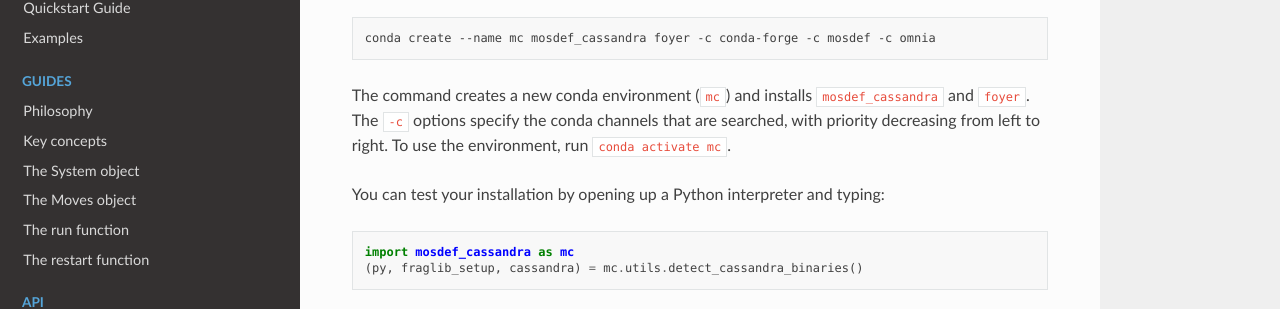
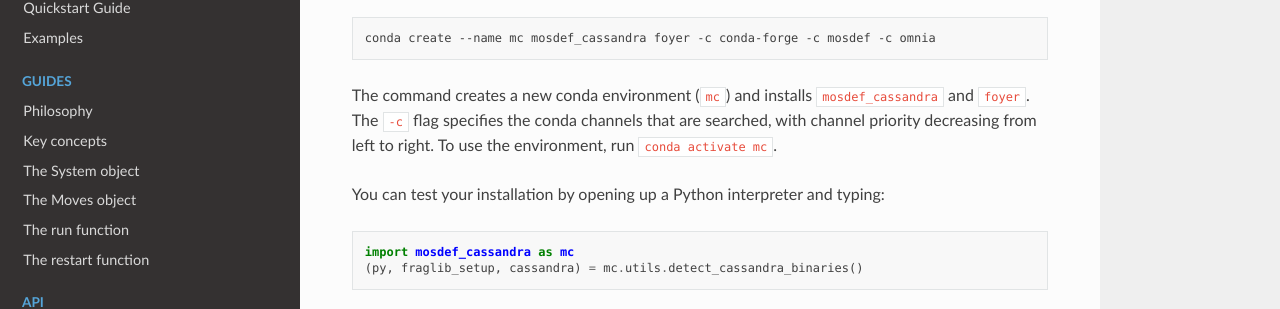
Before and after one commit to MaginnGroup/mosdef_cassandra, a Sphinx documentation site: the page built from docs/source/getting_started/install.rst, in a window 1280 px wide and 900 px high. Shown: the part 319-628 px from the top of the window. Built offline with Sphinx 7.4.7 and the Read the Docs theme 2.0.0, drawn with Linux system fonts in a browser that asks for light colours.

Commit message:
Minor wording change to install instructions

```diff
--- a/docs/source/getting_started/install.rst
+++ b/docs/source/getting_started/install.rst
@@ -16,9 +16,9 @@ Cassandra with a single command:
     conda create --name mc mosdef_cassandra foyer -c conda-forge -c mosdef -c omnia
 
 The command creates a new conda environment (``mc``) and installs
-``mosdef_cassandra`` and ``foyer``. The ``-c`` options specify the conda channels
-that are searched, with priority decreasing from left to right. To use the
-environment, run ``conda activate mc``.
+``mosdef_cassandra`` and ``foyer``. The ``-c`` flag specifies the conda channels
+that are searched, with channel priority decreasing from left to right. To use
+the environment, run ``conda activate mc``.
 
 You can test your installation by opening up a Python interpreter and typing:
 
```
